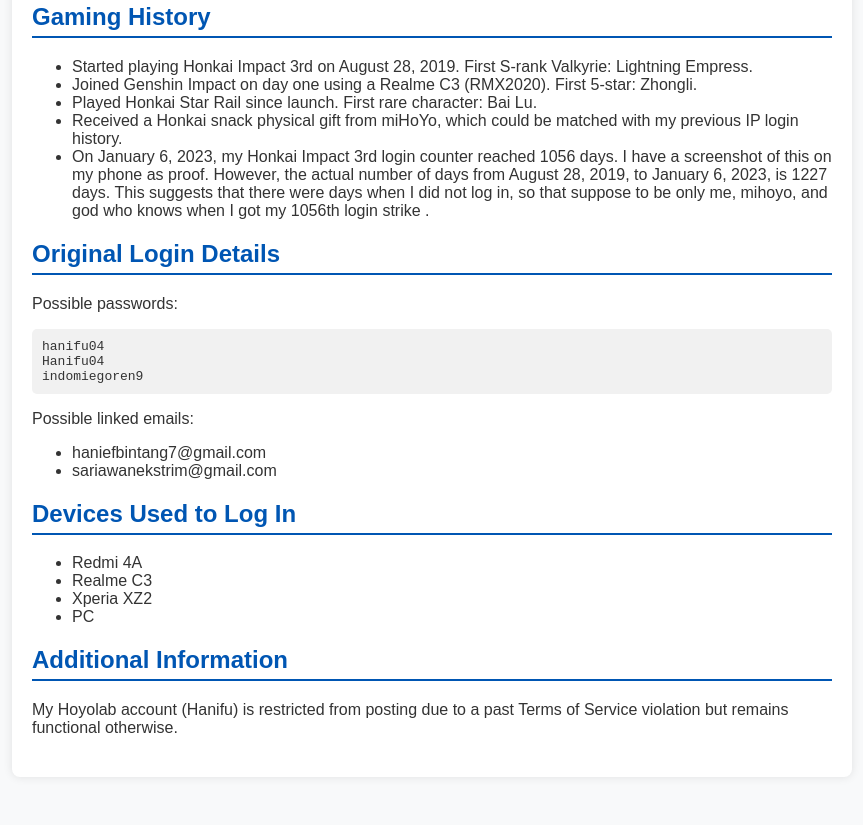
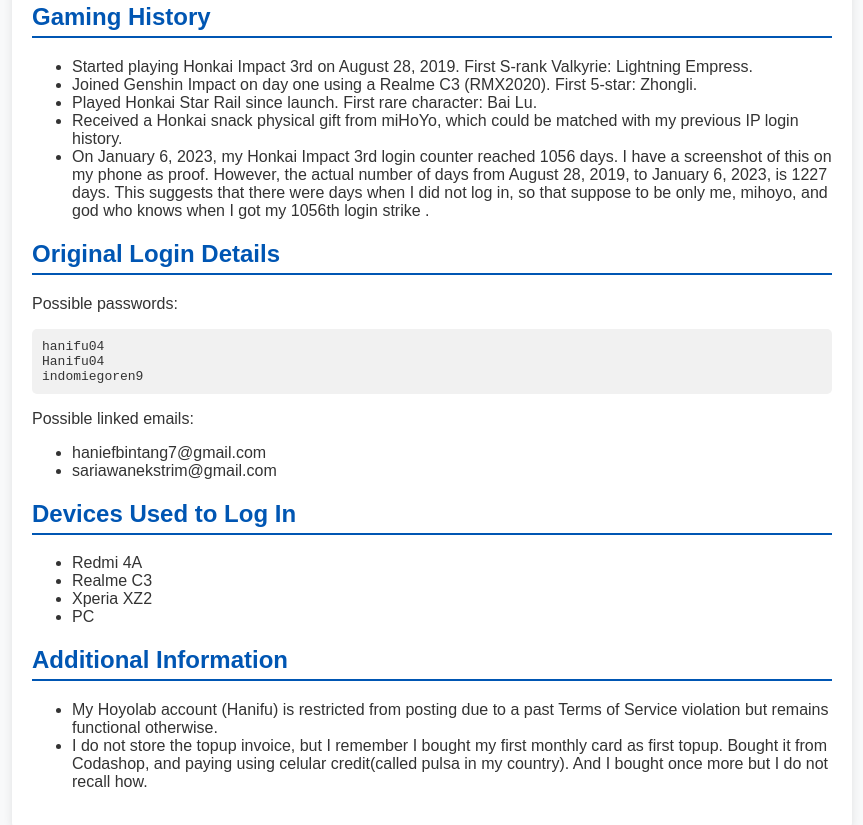
Before and after one commit to hanief-B3B/hoyo-re, a plain HTML site: page index.html in a window 1280 px wide. Shown: the part 695-1520 px from the top of the page, without its empty margins (208-1071 px from the left). Drawn offline with Linux system fonts and the light colour scheme.

Commit message:
Update index.html

```diff
--- a/index.html
+++ b/index.html
@@ -110,7 +110,10 @@
 
     <div class="section">
         <h2>Additional Information</h2>
-        <p>My Hoyolab account (Hanifu) is restricted from posting due to a past Terms of Service violation but remains functional otherwise.</p>
+        <ul>
+            <li>My Hoyolab account (Hanifu) is restricted from posting due to a past Terms of Service violation but remains functional otherwise.</li>
+            <li>I do not store the topup invoice, but I remember I bought my first monthly card as first topup. Bought it from Codashop, and paying using celular credit(called pulsa in my country). And I bought once more but I do not recall how.</li>
+        </ul>
     </div>
 
 </div>
```
